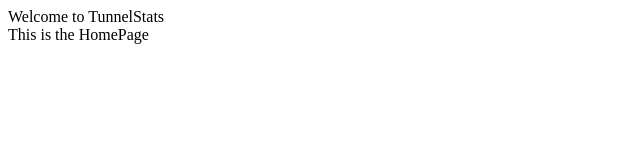
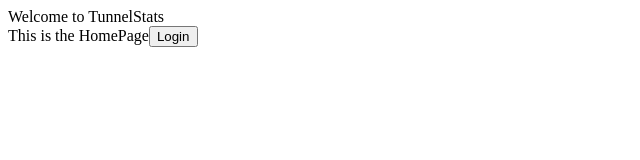
Before and after one commit to crazy-me-dev/react-d3-connectin, a React app: page / in a window 1280 px wide. Shown: the top 160 px of the page, without its empty margins (0-640 px from the left). Built offline with nearby package versions, Linux system fonts and the light colour scheme.

Commit message:
Added Button component

```diff
--- /dev/null
+++ b/components/Button.js
@@ -0,0 +1,11 @@
+import React from 'react';
+
+class Button extends React.Component {
+	render() {
+		return (
+			<button>Login</button>
+		);
+	}
+}
+
+export default Button;
--- a/pages/home/index.js
+++ b/pages/home/index.js
@@ -1,12 +1,14 @@
 import React from 'react';
+import Button from '../../components/Button';
 
 class HomePage extends React.Component {
 	render() {
 		return (
 			<div>
 				This is the HomePage
+				<Button />
 			</div>
-		)
+		);
 	}
 }
 
```
Also changed, not shown: test/pages/HomePage-test.js (+1 -0 lines).
